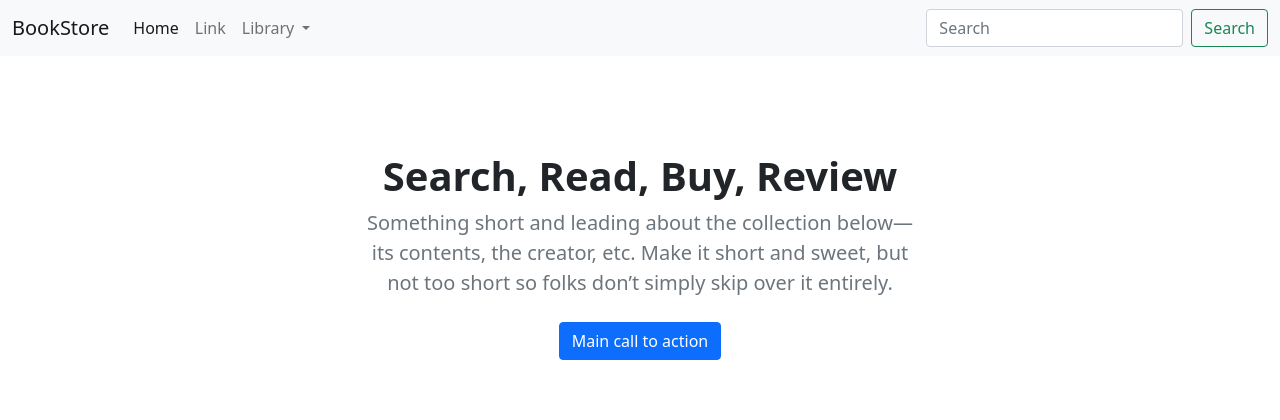
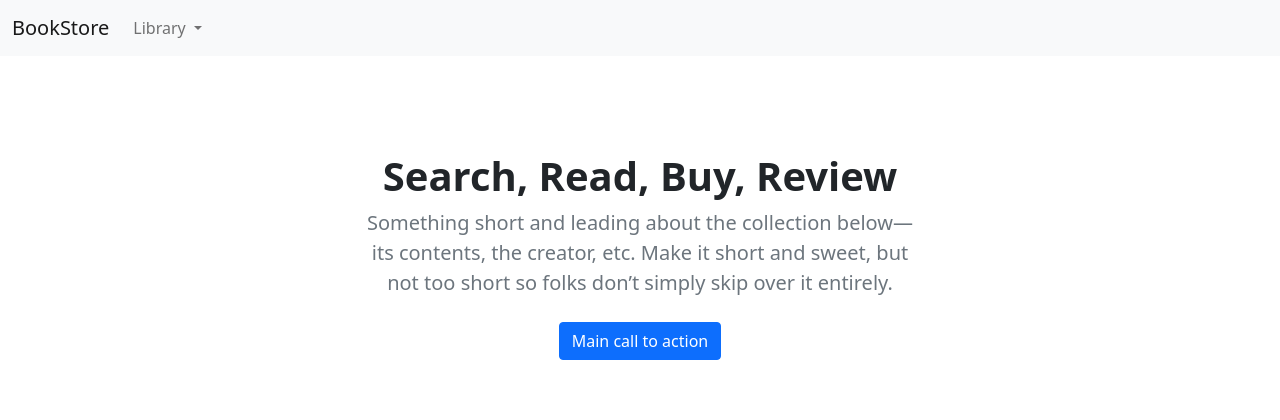
Before and after one commit to decorouz/ecommerce, a Django app: page / in a window 1280 px wide. Shown: the top 420 px of the page. Run offline with Django 4.2, Linux system fonts and the light colour scheme; data that the repository does not hold is empty; some libraries are stand-ins or nearby versions.

Commit message:
remove redundant links

```diff
--- a/templates/base.html
+++ b/templates/base.html
@@ -25,7 +25,7 @@
     <header>
         <nav class="navbar navbar-expand-lg navbar-light bg-light">
             <div class="container-fluid">
-                <a class="navbar-brand" href="#">BookStore</a>
+                <a class="navbar-brand" href="/">BookStore</a>
                 <button class="navbar-toggler" type="button" data-bs-toggle="collapse"
                     data-bs-target="#navbarSupportedContent" aria-controls="navbarSupportedContent"
                     aria-expanded="false" aria-label="Toggle navigation">
@@ -33,12 +33,6 @@
                 </button>
                 <div class="collapse navbar-collapse" id="navbarSupportedContent">
                     <ul class="navbar-nav me-auto mb-2 mb-lg-0">
-                        <li class="nav-item">
-                            <a class="nav-link active" aria-current="page" href="#">Home</a>
-                        </li>
-                        <li class="nav-item">
-                            <a class="nav-link" href="#">Link</a>
-                        </li>
                         <li class="nav-item dropdown">
                             <a class="nav-link dropdown-toggle" href="#" id="navbarDropdown" role="button"
                                 data-bs-toggle="dropdown" aria-expanded="false">
@@ -56,10 +50,7 @@
                             </ul>
                         </li>
                     </ul>
-                    <form class="d-flex">
-                        <input class="form-control me-2" type="search" placeholder="Search" aria-label="Search">
-                        <button class="btn btn-outline-success" type="submit">Search</button>
-                    </form>
+
                 </div>
             </div>
         </nav>
```
